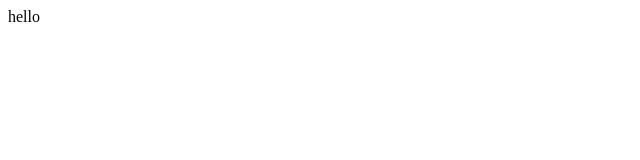
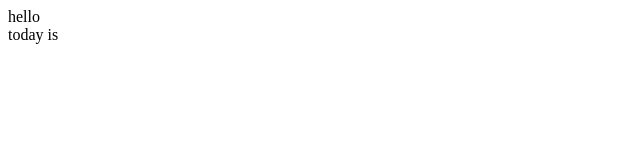
Before and after one commit to mephic254/demo-repo, a plain HTML site: page index.html in a window 1280 px wide. Shown: the full height of the page, 0-640 px from the left. Drawn offline with Linux system fonts and the light colour scheme.

Commit message:
mods on files
made changes on both files

```diff
--- a/index.html
+++ b/index.html
@@ -1 +1,3 @@
 <div class="sample"> hello </div>
+
+<div> today is </div>
```
Also changed, not shown: 1 other file.
